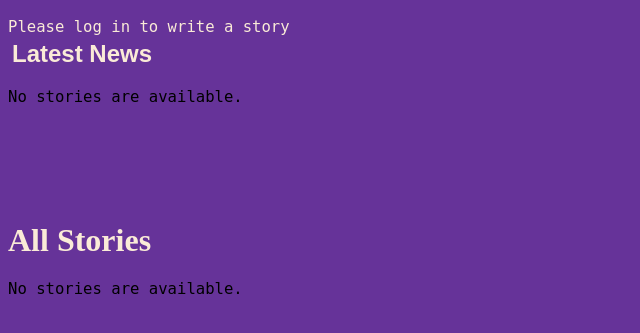
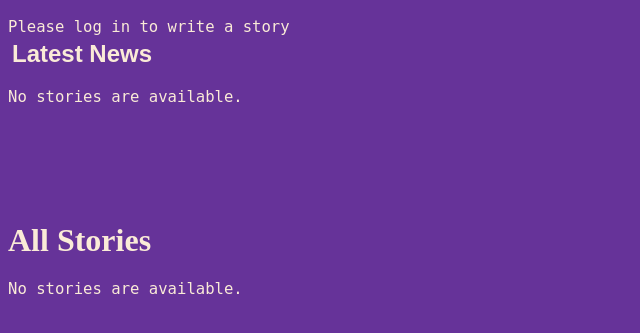
Before and after one commit to idaanna/she_codes_news, a Django app: page /news/ in a window 1280 px wide. Shown: the part 83-416 px from the top of the page, without its empty margins (0-640 px from the left). Run offline with Django 4.2, Linux system fonts and the light colour scheme; data that the repository does not hold is empty; parts of the project's set-up code (start-up, migrations or seed data) failed here and were passed over; some web fonts are replaced.

Commit message:
read me requirements

```diff
--- a/she_codes_news/static/styles.css
+++ b/she_codes_news/static/styles.css
@@ -86,4 +86,5 @@ a:link {
 a, p {
     font-family: monospace;
     font-size: larger;
+    color: antiquewhite;
 }
```
Also changed, not shown: README.md, project_img/A form for adding new stories.png (added), project_img/Account View.png (added), project_img/Creat Account View.png (added), project_img/Edit delete story when logged in.png (added), project_img/Log in to write a story.png (added), project_img/Nav Menu when logged in.png (added), project_img/Nav Menu when logged out.png (added), project_img/Order stories by date.png (added), project_img/View stories by author.png (added), project_img/log in link from create story.png (added).
